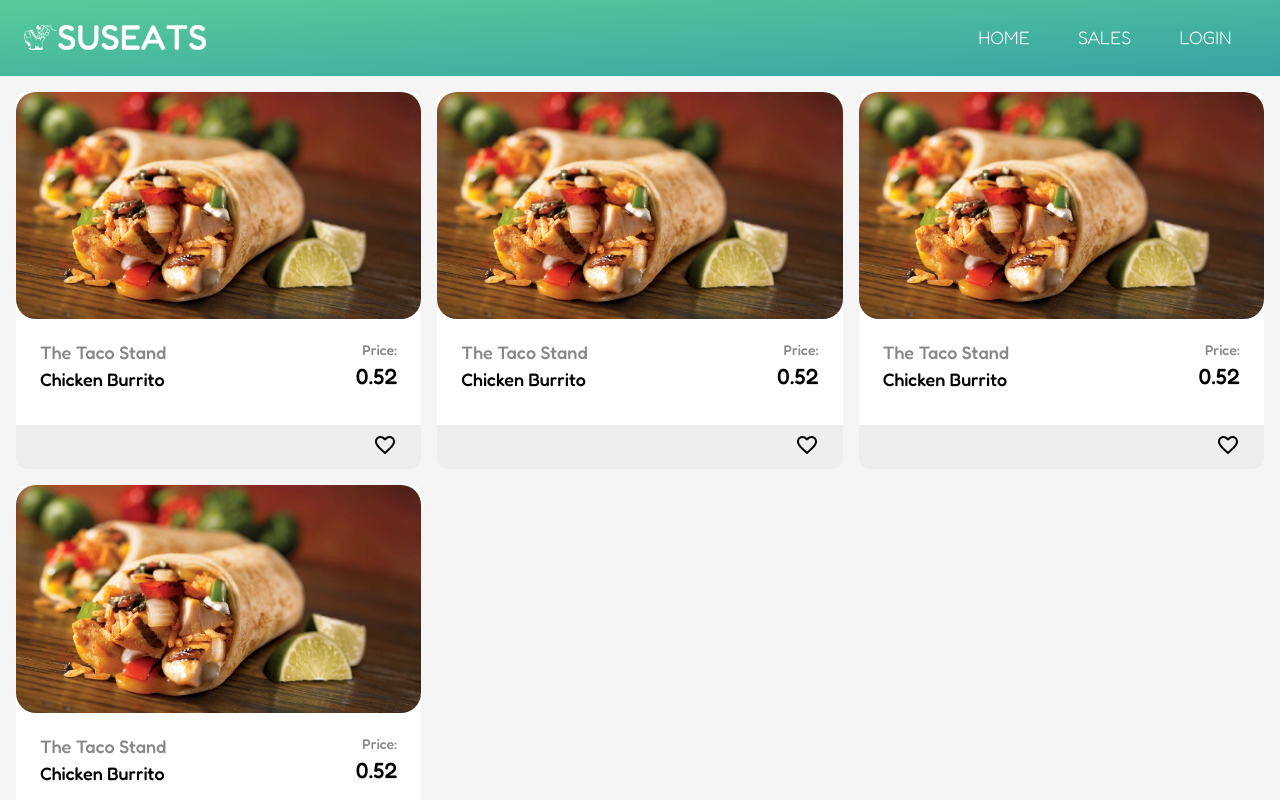
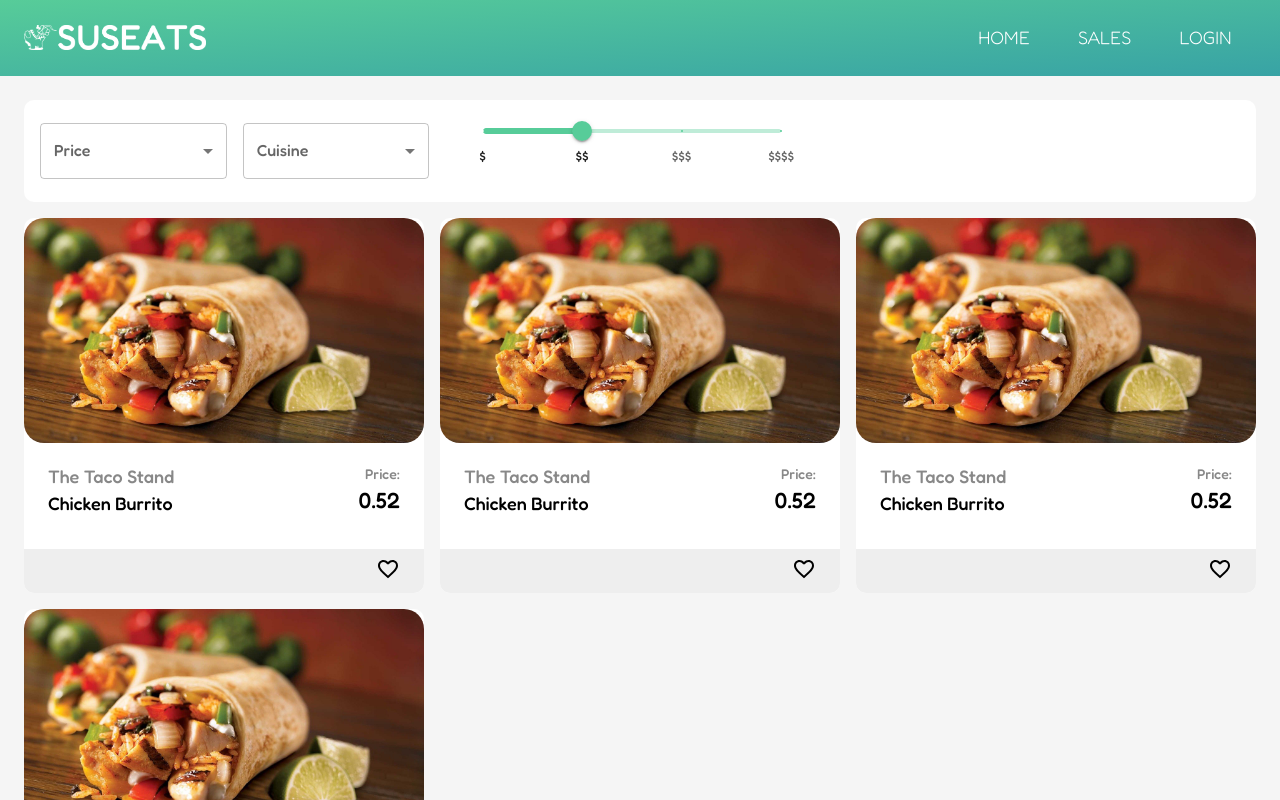
Before and after one commit to olsenbudanur/SusEats, a React (Create React App) app in the folder suseats/: page / in a window 1280 px wide. Both pictures are taken after a click on the button "SALES". Shown: the top 800 px of the page. Built offline with nearby package versions, Linux system fonts and the light colour scheme.

Commit message:
auctions

```diff
--- a/suseats/src/ComponentTemplates/Navbar.js
+++ b/suseats/src/ComponentTemplates/Navbar.js
@@ -44,7 +44,7 @@ const Navbar = (props) => {
             component="div"
             sx={{ mr: 2, height: 25, display: { xs: 'none', md: 'flex' } }}
           >
-                        <img src={suseatslogo} />
+          <img src={suseatslogo} />
           </Typography>
 
           <Box sx={{ flexGrow: 1, display: { xs: 'flex', md: 'none' } }}>
@@ -91,7 +91,7 @@ const Navbar = (props) => {
           >
             <img src={suseatslogo} />
           </Typography>
-          <Box sx={{flexGrow: 13}}></Box>
+          <Box sx={{flexGrow: 25}}></Box>
           <Box sx={{ flexGrow: 0, display: { xs: 'none', md: 'flex' }}}>
             {pages.map((page) => (
               <Button
--- a/suseats/src/Pages/Auctions.js
+++ b/suseats/src/Pages/Auctions.js
@@ -1,30 +1,129 @@
-import { Grid } from "@mui/material";
+import {
+  Button,
+  Drawer,
+  FormControl,
+  Grid,
+  InputLabel,
+  MenuItem,
+  Select,
+} from "@mui/material";
 import { Box } from "@mui/system";
 import AuctionCard from "../ComponentTemplates/AuctionCard";
 import Navbar from "../ComponentTemplates/Navbar";
-import Burrito from "../Images/Burrito.jpeg"
+import Burrito from "../Images/Burrito.jpeg";
+import { Typography } from "@mui/material";
+import { AppBar } from "@mui/material";
+import { Filter, FilterAlt } from "@mui/icons-material";
+import { useState } from "react";
+import { Slider } from "@mui/material";
 
 export default function Auctions(props) {
+  const [priceFilter, setPriceFilter] = useState("");
+  const [cuisineFilter, setCuisineFilter] = useState("");
+
+  const sliderMarks = [
+    {
+      value: 1,
+      label: "$",
+    },
+    {
+      value: 2,
+      label: "$$",
+    },
+    {
+      value: 3,
+      label: "$$$",
+    },
+    {
+      value: 4,
+      label: "$$$$",
+    },
+  ];
   return (
     <Box>
       <Navbar
         changePage={props.changePage}
         background="linear-gradient(to bottom right, #57CC99, #38A3A5)"
       />
-      <Grid container spacing={2} p={2}>
-        <Grid item xs={12} sm={6} md={6} lg={4} xl={3}>
-        <AuctionCard image={Burrito}/>
+      <Box>
+        <Grid container spacing={2} p={3} alignItems="center">
+          <Grid item xs={12}>
+            <Box
+              sx={{ background: "#FFF", borderRadius: "10px", py: 2, px: 2 }}
+            >
+              <Grid container spacing={2} alignItems="center">
+                <Grid item xs={6} md={3} sm={3} lg={2}>
+                  <FormControl fullWidth>
+                    <InputLabel id="price" sx={{background: "#FFF"}}>Price</InputLabel>
+                    <Select
+                      value={priceFilter}
+                      labelId="price"
+                      lab="Filer by Price"
+                      onChange={(e) => {
+                        setPriceFilter(e.target.value);
+                      }}
+                    >
+                      <MenuItem value="">None</MenuItem>
+                      <MenuItem value="low-high">Price: low to high</MenuItem>
+                      <MenuItem value="high-low">Price: high to low</MenuItem>
+                    </Select>
+                  </FormControl>
+                </Grid>
+                <Grid item xs={6} md={3} sm={3} lg={2}>
+                  <FormControl fullWidth>
+                    <InputLabel id="price" sx={{background: "#FFF"}}>Cuisine</InputLabel>
+                    <Select
+                      value={cuisineFilter}
+                      labelId="price"
+                      lab="Filer by Price"
+                      onChange={(e) => {
+                        setCuisineFilter(e.target.value);
+                      }}
+                    >
+                      <MenuItem value="">None</MenuItem>
+                      <MenuItem value="mexican">Mexican</MenuItem>
+                      <MenuItem value="chinese">Chinese</MenuItem>
+                      <MenuItem value="thai">Thai</MenuItem>
+                    </Select>
+                  </FormControl>
+                </Grid>
+                <Grid
+                  item
+                  xs={12}
+                  md={6}
+                  sm={6}
+                  sx={{ p: 2, pt: 1, textAlign: "center" }}
+                  lg={4}
+                >
+                  <Slider
+                    aria-label="Price"
+                    defaultValue={2}
+                    valueLabelDisplay="auto"
+                    step={1}
+                    min={1}
+                    max={4}
+                    marks={sliderMarks}
+                    sx={{ width: "80%" }}
+                  />
+                </Grid>
+              </Grid>
+            </Box>
+          </Grid>
+
+          <Grid item xs={12} sm={6} md={6} lg={4} xl={3}>
+            <AuctionCard image={Burrito} />
+          </Grid>
+          <Grid item xs={12} sm={6} md={6} lg={4} xl={3}>
+            <AuctionCard image={Burrito} />
+          </Grid>
+          <Grid item xs={12} sm={6} md={6} lg={4} xl={3}>
+            <AuctionCard image={Burrito} />
+          </Grid>
+          <Grid item xs={12} sm={6} md={6} lg={4} xl={3}>
+            <AuctionCard image={Burrito} />
+          </Grid>
         </Grid>
-        <Grid item xs={12} sm={6} md={6} lg={4} xl={3}>
-        <AuctionCard image={Burrito}/>
-        </Grid>
-        <Grid item xs={12} sm={6} md={6} lg={4} xl={3}>
-        <AuctionCard image={Burrito}/>
-        </Grid>
-        <Grid item xs={12} sm={6} md={6} lg={4} xl={3}>
-        <AuctionCard image={Burrito}/>
-        </Grid>
-      </Grid>
+      </Box>
     </Box>
   );
 }
--- a/suseats/src/Pages/Home.js
+++ b/suseats/src/Pages/Home.js
@@ -1,6 +1,8 @@
-import { Box, flexbox } from "@mui/system";
+import { Box } from "@mui/system";
 import { AppBar, Button, Grid, Typography } from "@mui/material";
 import Navbar from "../ComponentTemplates/Navbar";
+
+
 
 export default function Home(props) {
   return (
@@ -11,14 +13,19 @@ export default function Home(props) {
       }}
     >
       <Navbar changePage={props.changePage} background="transparent" />
-      <Grid container spacing={2} pt={{xs: 10, sm: 15}} px={2} justifyContent="flex-start">
+      <Grid
+        container
+        spacing={2}
+        pt={{ xs: 10, sm: 15 }}
+        px={2}
+        justifyContent="flex-start"
+      >
         <Grid item xs={12}>
-            <Typography variant={"h1"} sx={{ color: "white" }}>
-              EAT MORE SUS.
-            </Typography>
+          <Typography variant={"h1"} sx={{ color: "white" }}>
+            EAT MORE SUS.
+          </Typography>
         </Grid>
         <Grid item xs={12}>
-
           <Button
             pt={2}
             variant="outlined"
@@ -27,7 +34,7 @@ export default function Home(props) {
               props.changePage("Sales");
             }}
           >
-            explore options.
+            find food.
           </Button>
         </Grid>
       </Grid>
```
Also changed, not shown: suseats/src/ComponentTemplates/AuctionCard.js (+15 -1 lines).
